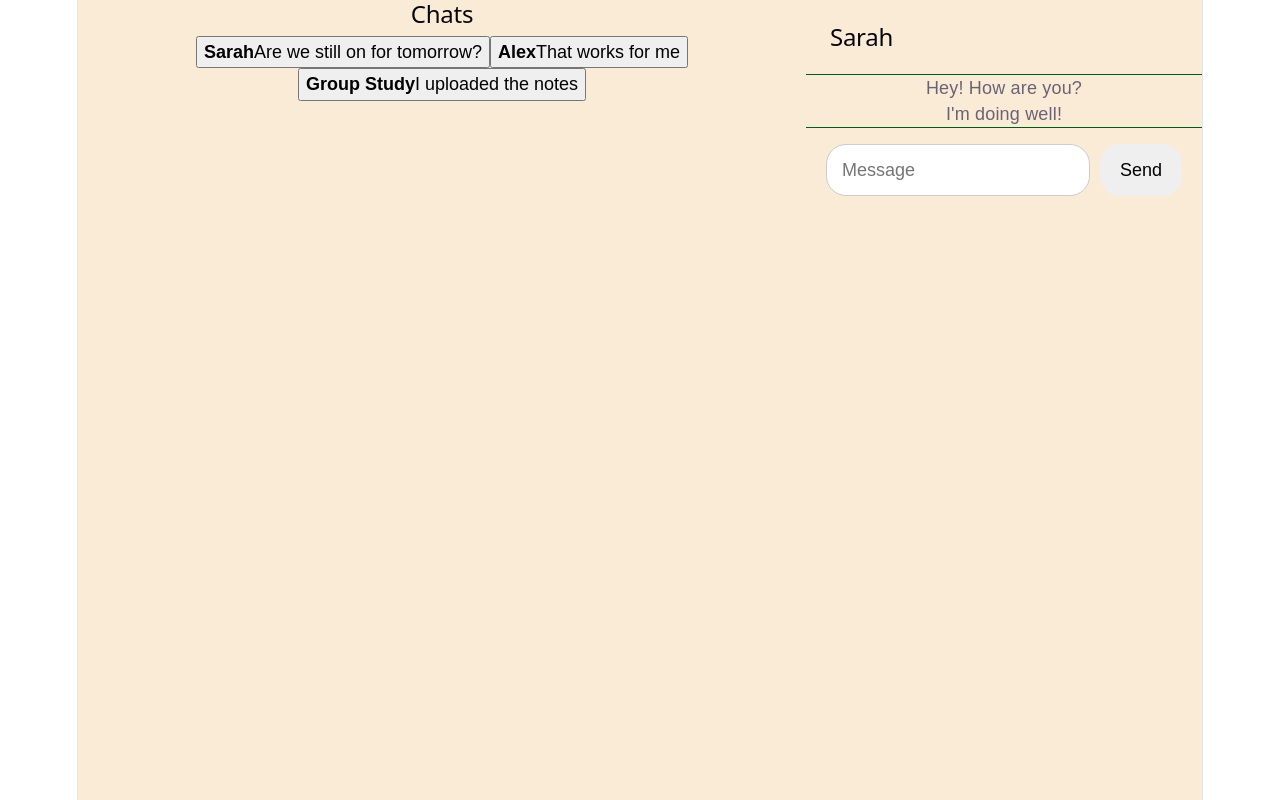
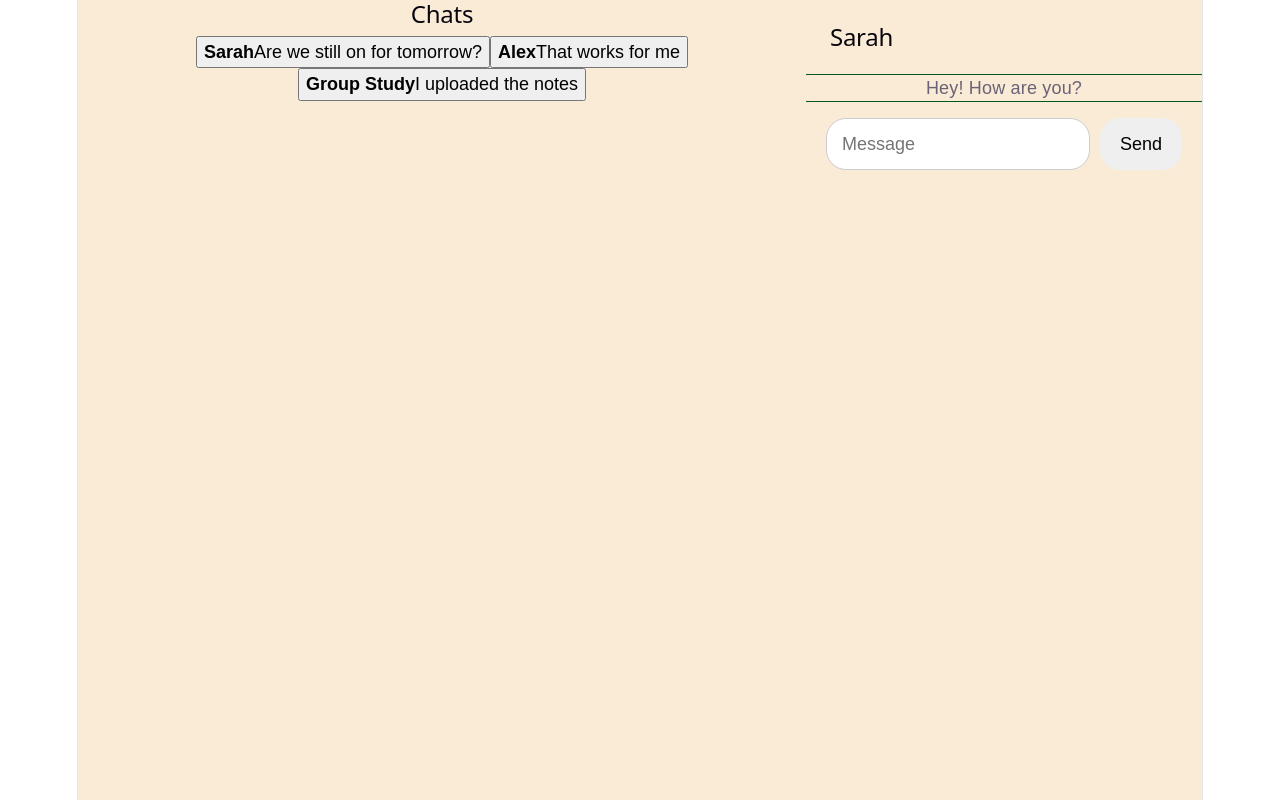
Before and after one commit to nateherman66/Messaging-app, a React (Vite) app in the folder Front-end/: page /chat in a window 1280 px wide. Built offline with nearby package versions, Linux system fonts and the light colour scheme.

Commit message:
Added seperation of the chats

```diff
--- a/Front-end/src/Chat.jsx
+++ b/Front-end/src/Chat.jsx
@@ -21,20 +21,32 @@ export default function Chat() {
   ];
 
   const [selectedChat, setSelectedChat] = useState(conversations[0]);
-  const [messages, setMessages] = useState([
+  const [messagesByChat, setMessagesByChat] = useState({
+     1: [
     {
       id: 1,
       sender: "Sarah",
       text: "Hey! How are you?",
     },
+  ],
+  2: [
     {
       id: 2,
-      sender: "Me",
-      text: "I'm doing well!",
+      sender: "Alex",
+      text: "That works for me",
     },
-  ]);
+  ],
+  3: [
+    {
+      id: 3,
+      sender: "Group Study",
+      text: "I uploaded the notes",
+    },
+  ],
+});
 
   const [newMessage, setNewMessage] = useState("");
+  const currentMessages = messagesByChat[selectedChat.id] || [];
 
   function sendMessage(event) {
     event.preventDefault();
@@ -49,7 +61,14 @@ export default function Chat() {
       text: newMessage,
     };
 
-    setMessages([...messages, message]);
+    setMessagesByChat((previousMessages) => ({
+      ...previousMessages,
+      [selectedChat.id]: [
+        ...(previousMessages[selectedChat.id] || []),
+        message
+      ],
+    }));
+
     setNewMessage("");
   }
 
@@ -77,7 +96,7 @@ export default function Chat() {
         </header>
 
         <div className="messages">
-          {messages.map((message) => (
+          {currentMessages.map((message) => (
             <div
               key={message.id}
               className={
```
